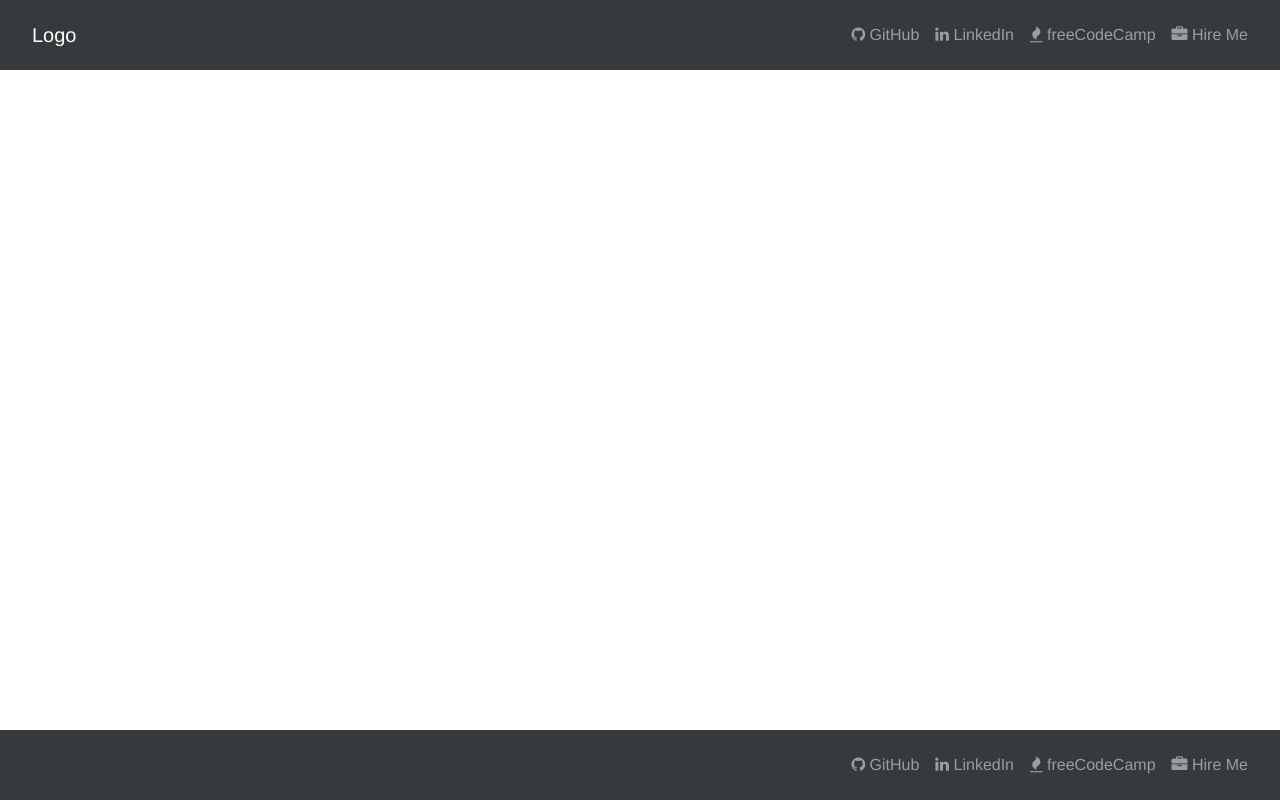
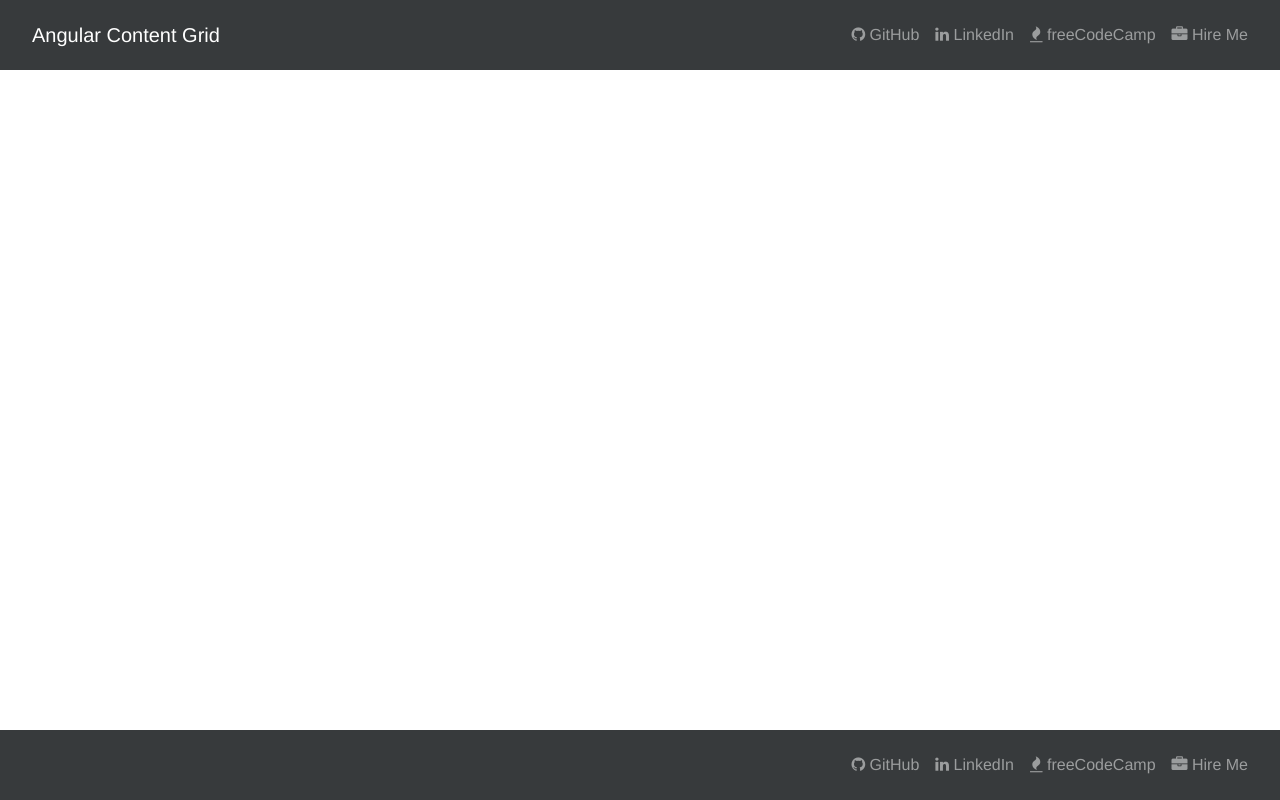
Before and after one commit to misfist/angular-grid-site, a website: page index.html in a window 1280 px wide. Drawn offline with nearby package versions, Linux system fonts and the light colour scheme; some packages are replaced by stand-ins of ours; no server answers; a script that the page names is missing; files whose address does not match are found by name.

Commit message:
Changed title

```diff
--- a/index.html
+++ b/index.html
@@ -2,7 +2,7 @@
 <html lang="en" ng-app="app">
   <head>
     <meta charset="utf-8">
-    <title>Angular Project</title>
+    <title>Angular Content Grid Project</title>
     <meta name="viewport" content="width=device-width, initial-scale=1">
     <meta http-equiv="x-ua-compatible" content="ie=edge">
     <base href="/angular-grid/">
--- a/views/sections/header.html
+++ b/views/sections/header.html
@@ -6,7 +6,7 @@
 
     <!-- Nav Content -->
     <div class="nav-content collapse navbar-toggleable-xs" id="nav-content">
-        <a class="navbar-brand" href="#">Logo</a>
+        <a class="navbar-brand" href="#">Angular Content Grid</a>
         <ul class="nav navbar-nav" navigation-directive></ul>
     </div>
 </nav>
```
